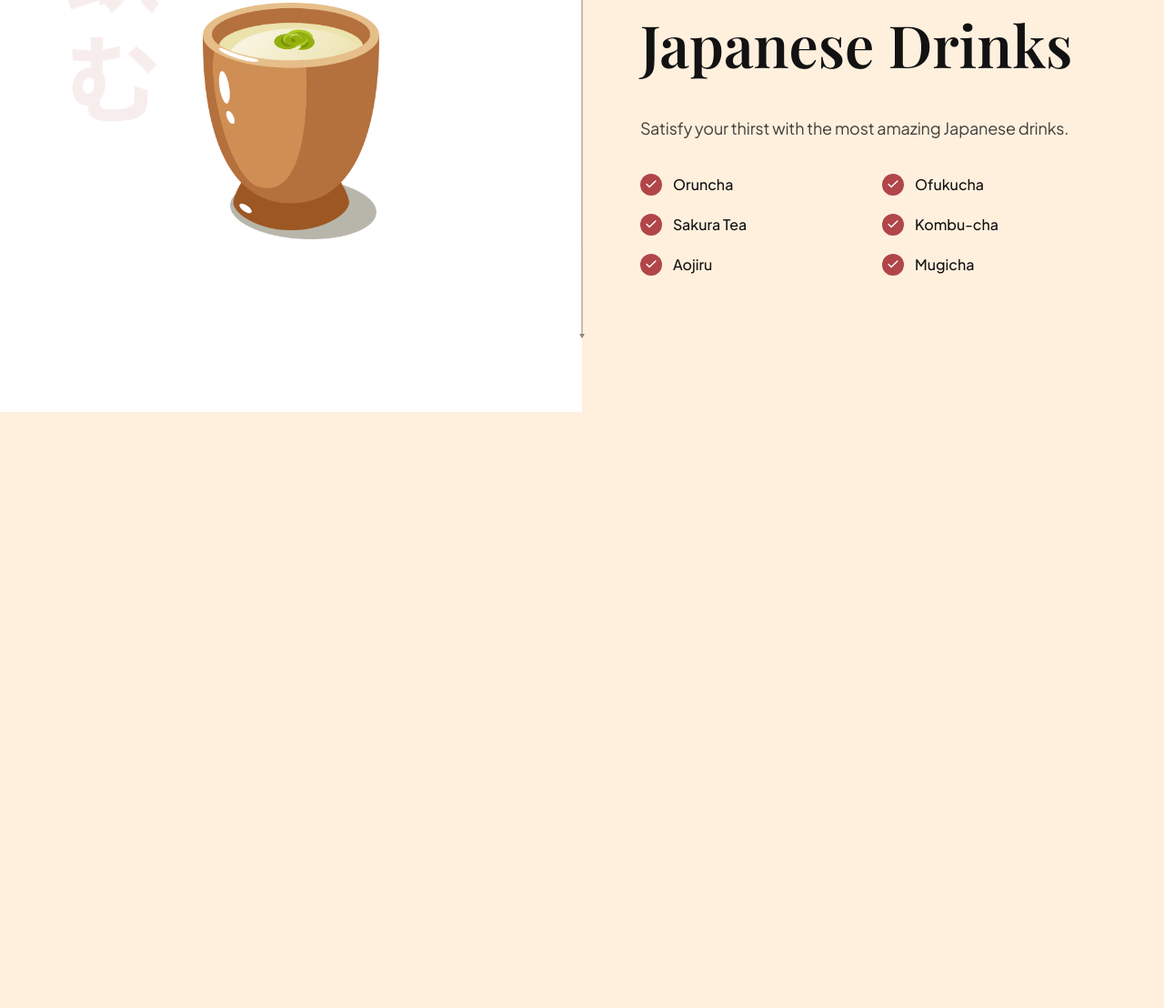
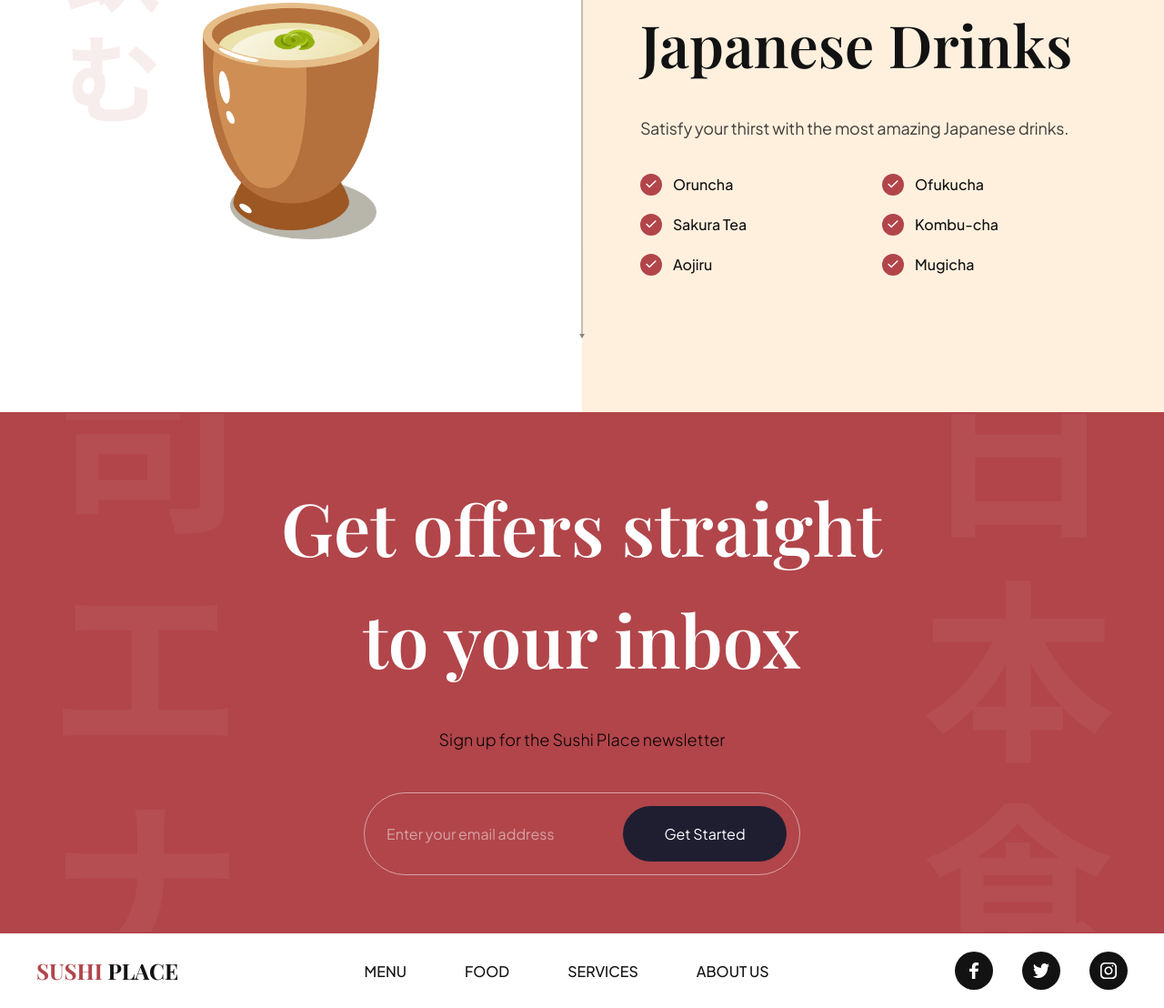
Before and after one commit to ra8200/restaurant, a website built with Vite: page index.html in a window 1280 px wide. Shown: the part 3203-4311 px from the top of the page at 91% size. Before the commit the page ends 3656 px from the top, so only its background shows below. Built offline with nearby package versions, Linux system fonts and the light colour scheme.

Commit message:
final commit

```diff
--- a/css/sections/footer.css
+++ b/css/sections/footer.css
@@ -0,0 +1,62 @@
+.footer {
+    width: 100%;
+    padding: 20px 40px;
+    background: var(--color-white);
+
+    flex-wrap: wrap;
+    gap: 20px;
+
+    overflow: hidden;
+  }
+
+  .footer__logo {
+    font-size: 24px;
+    font-weight: bold;
+    font-family: var(--playfair-display);
+    text-transform: uppercase;
+    color: var(--secondary-color);
+
+    cursor: pointer;
+  }
+
+  .footer__logo span {
+    color: var(--primary-color)
+  }
+
+  .footer ul {
+    list-style: none;
+
+    display: flex;
+    flex-wrap: wrap;
+    flex-direction: row;
+    gap: 64px;
+  }
+
+  .footer ul:last-child {
+    gap: 32px;
+  }
+
+  .footer__nav li {
+    font-size: 16px;
+    font-weight: 500;
+    font-family: var(--plus-jakarta-sans);
+    text-transform: uppercase;
+    color: var(--secondary-color);
+
+    cursor: pointer;
+  }
+
+  .footer__social li {
+    width: 42px;
+    height: 42px;
+
+    background-color: var(--secondary-color);
+    border-radius: 100%;
+  }
+
+  .footer__social li img {
+    width: 45%;
+    height: 45%;
+
+    object-fit: contain;
+  }
--- a/css/sections/subscribe.css
+++ b/css/sections/subscribe.css
@@ -0,0 +1,86 @@
+.subscription {
+    padding: 64px;
+
+    background-color: var(--primary-color);
+    background-image: url(../../assets/subscribe_bg.png);
+    background-position: center;
+    background-repeat: no-repeat;
+    background-size: contain;
+
+    flex-direction: column;
+    overflow: hidden;
+}
+
+.subscription h2 {
+    font-size: 80px;
+    font-family: var(--playfair-display);
+    font-weight: 600;
+    line-height: 123px;
+
+    color: #fff;
+    text-align: center;
+}
+
+.subscription p {
+    font-size: 18px;
+    font-family: var(--plus-jakarta-sans);
+    font-weight: 300;
+    line-height: 36px;
+
+    margin-top: 32px;
+
+    color: rgb (255, 255, 255, 0.8);
+    text-align: center;
+}
+
+.subscription__form {
+    min-width: 480px;
+    margin-top: 40px;
+
+    padding: 14px 14px 14px 24px;
+
+    display: flex;
+    gap: 10px;
+
+    border: 1px solid rgb(255, 255, 255, 0.5);
+    border-radius: 46px;
+}
+
+.subscription__form input {
+    flex: 1;
+
+    font-size: 16px;
+    font-weight: 400px;
+    font-family: var(--plus-jakarta-sans);
+
+    color: #fff;
+    opacity: 0.5;
+
+    background: transparent;
+    border: none;
+    outline: none;
+}
+
+.subscription__form input::placeholder {
+    color: #fff;
+    /* opacity: 0.5; */
+}
+
+.subscription__form button {
+    padding: 20px;
+
+    min-width: 180px;
+
+    font-size: 16px;
+    font-weight: 500px;
+    font-family: var(--plus-jakarta-sans);
+    color: #fff;
+    text-align: center;
+
+    background: var(--black-400);
+    border-radius: 46px;
+    border: none;
+    outline: none;
+
+    cursor: pointer;
+}
--- a/index.html
+++ b/index.html
@@ -377,6 +377,56 @@
 </section>
 <!-- End: trending -->
 
+<!-- Start: subscription -->
+<section class="subscription flex-center" id="services">
+  <h2 data-aos="flip-down">
+    Get offers straight <br />
+    to your inbox
+  </h2>
+  <p data-aos="fade-up">
+    Sign up for the Sushi Place newsletter
+  </p>
+
+  <div class="subscription__form" data-aos="fade-up">
+    <input type="text" placeholder="Enter your email address" />
+    <button>Get Started</button>
+  </div>
+</section>
+<!-- End: subscription -->
+
+<!-- START: footer -->
+<footer class="footer flex-between" id="services">
+  <h3 class="footer__logo"><span>Sushi</span> Place</h3>
+
+  <ul class="footer__nav">
+    <li>
+      <a href="#menu">Menu</a>
+    </li>
+    <li>
+      <a href="#food">Food</a>
+    </li>
+    <li>
+      <a href="#services">Services</a>
+    </li>
+    <li>
+      <a href="#about-us">About us</a>
+    </li>
+  </ul>
+
+  <ul class="footer__social">
+    <li class="flex-center">
+      <img src="assets/facebook.svg" alt="facebook" />
+    </li>
+    <li class="flex-center">
+      <img src="assets/twitter.svg" alt="twitter" />
+    </li>
+    <li class="flex-center">
+      <img src="assets/instagram.svg" alt="instagram" />
+    </li>
+  </ul>
+</footer>
+<!-- END: footer -->
+
   <script src="js/script.js" type="module"></script>
 </body>
 </html>
```
